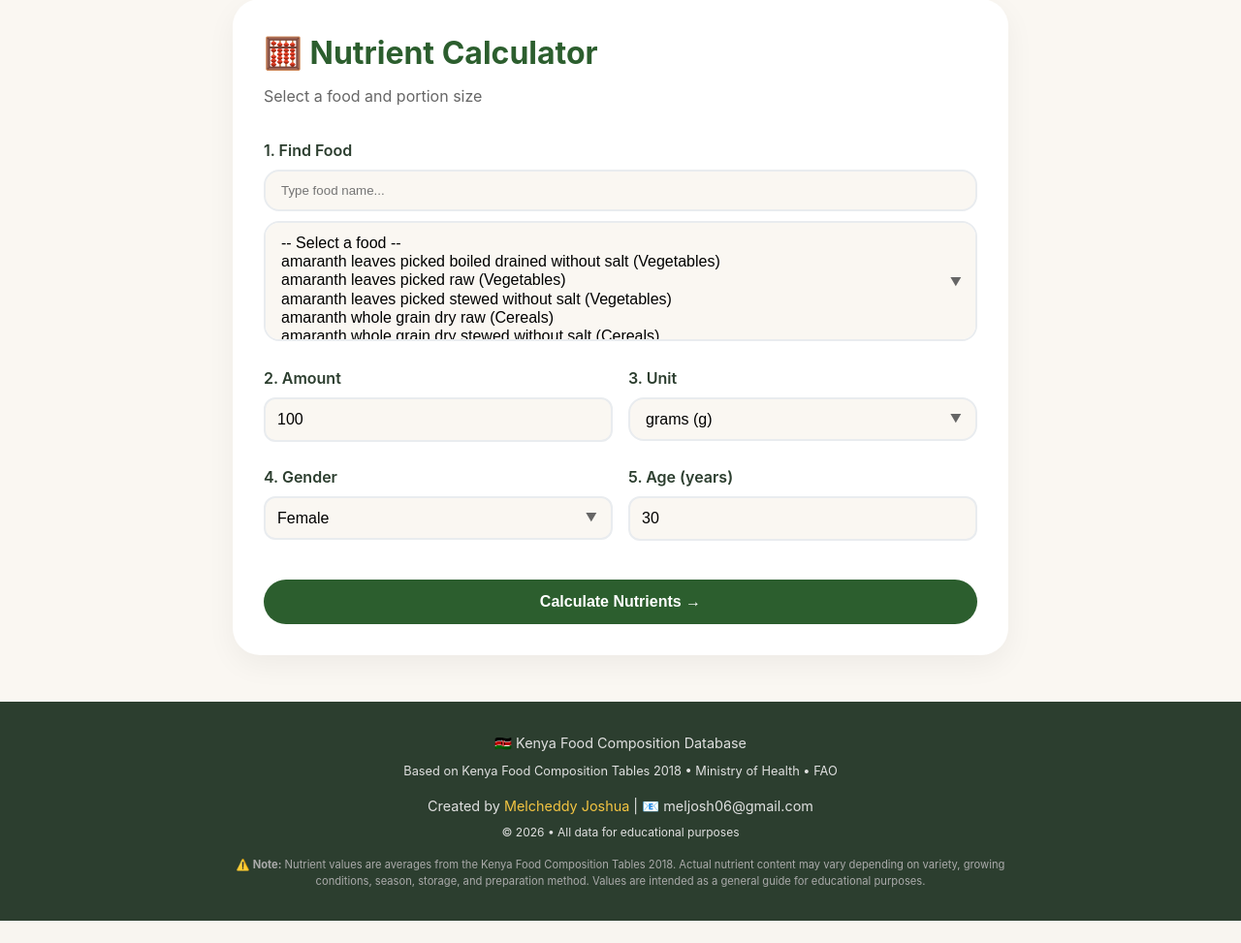
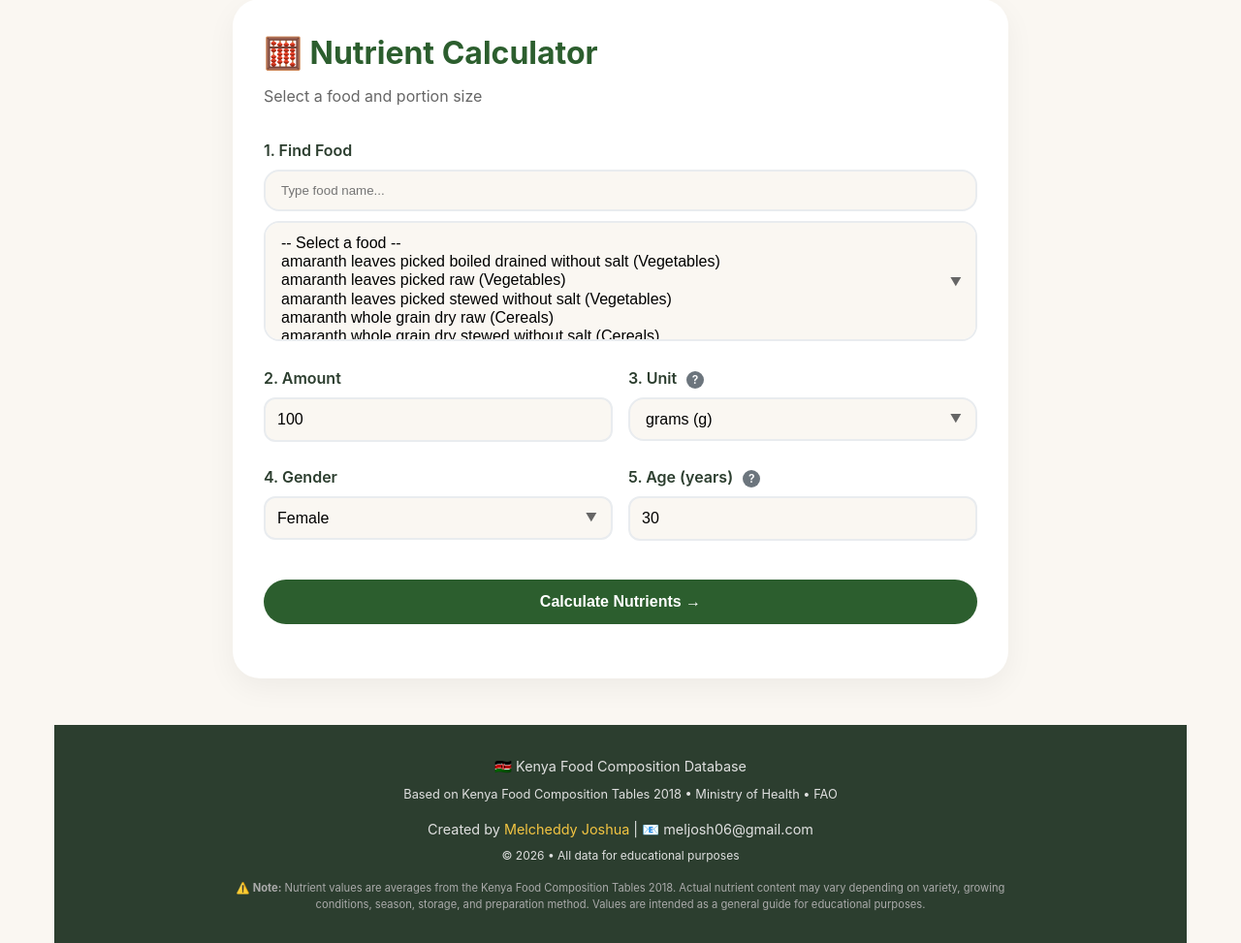
Before and after one commit to melcheddy/kenya-food-database, a Django app: page /calculator/ in a window 1280 px wide. Shown: the part 99-1072 px from the top of the page at 97% size. Before the commit the page ends 1049 px from the top, so only its background shows below. Run offline with Django 5.2, Linux system fonts and the light colour scheme; data comes from the database, SQL or seed files in the repository.

Commit message:
Add RDA tooltip to calculator

```diff
--- a/foods/templates/foods/calculator.html
+++ b/foods/templates/foods/calculator.html
@@ -4,6 +4,142 @@
 
 {% block extra_css %}
 <style>
+function showTooltip(event, message) {
+    const tooltip = document.createElement('div');
+    tooltip.textContent = message;
+    tooltip.style.position = 'fixed';
+    tooltip.style.bottom = '20px';
+    tooltip.style.left = '20px';
+    tooltip.style.right = '20px';
+    tooltip.style.background = '#2c3e2f';
+    tooltip.style.color = 'white';
+    tooltip.style.padding = '12px 16px';
+    tooltip.style.borderRadius = '12px';
+    tooltip.style.zIndex = '10000';
+    tooltip.style.fontSize = '14px';
+    tooltip.style.boxShadow = '0 4px 12px rgba(0,0,0,0.15)';
+
+    document.body.appendChild(tooltip);
+
+    setTimeout(() => {
+        tooltip.remove();
+    }, 3000);
+}
+
+    /* Tooltip Styles */
+.tooltip-container {
+    position: relative;
+    display: inline-block;
+    cursor: help;
+}
+
+.tooltip-container .tooltip-text {
+    visibility: hidden;
+    width: 200px;
+    background-color: #2c3e2f;
+    color: #fff;
+    text-align: center;
+    border-radius: 8px;
+    padding: 8px 12px;
+    position: absolute;
+    z-index: 1000;
+    bottom: 125%;
+    left: 50%;
+    margin-left: -100px;
+    opacity: 0;
+    transition: opacity 0.3s;
+    font-size: 12px;
+    font-weight: normal;
+    pointer-events: none;
+}
+
+.tooltip-container:hover .tooltip-text {
+    visibility: visible;
+    opacity: 1;
+}
+
+.tooltip-icon {
+    display: inline-block;
+    width: 18px;
+    height: 18px;
+    background: #6c757d;
+    color: white;
+    border-radius: 50%;
+    text-align: center;
+    font-size: 12px;
+    line-height: 18px;
+    margin-left: 6px;
+    cursor: help;
+}
+
+@media (max-width: 768px) {
+    .tooltip-container .tooltip-text {
+        width: 180px;
+        margin-left: -90px;
+        font-size: 11px;
+    }
+}
+
+@keyframes fadeInOut {
+    0% { opacity: 0; transform: translateX(-50%) translateY(20px); }
+    15% { opacity: 1; transform: translateX(-50%) translateY(0); }
+    85% { opacity: 1; transform: translateX(-50%) translateY(0); }
+    100% { opacity: 0; transform: translateX(-50%) translateY(-20px); }
+}
+    /* Tooltip Styles */
+.tooltip-container {
+    position: relative;
+    display: inline-block;
+    cursor: help;
+}
+
+.tooltip-container .tooltip-text {
+    visibility: hidden;
+    width: 200px;
+    background-color: #2c3e2f;
+    color: #fff;
+    text-align: center;
+    border-radius: 8px;
+    padding: 8px 12px;
+    position: absolute;
+    z-index: 1000;
+    bottom: 125%;
+    left: 50%;
+    margin-left: -100px;
+    opacity: 0;
+    transition: opacity 0.3s;
+    font-size: 12px;
+    font-weight: normal;
+    pointer-events: none;
+}
+
+.tooltip-container:hover .tooltip-text {
+    visibility: visible;
+    opacity: 1;
+}
+
+.tooltip-icon {
+    display: inline-block;
+    width: 18px;
+    height: 18px;
+    background: #6c757d;
+    color: white;
+    border-radius: 50%;
+    text-align: center;
+    font-size: 12px;
+    line-height: 18px;
+    margin-left: 6px;
+    cursor: help;
+}
+
+/* Mobile touch tooltip */
+@media (max-width: 768px) {
+    .tooltip-container .tooltip-text {
+        width: 180px;
+        margin-left: -90px;
+        font-size: 11px;
+    }
+}
     .calc-container {
         max-width: 800px;
         margin: 0 auto;
@@ -186,6 +322,8 @@
 
         <!-- Food Selection -->
         <div class="form-group">
+            <!-- Food Selection -->
+<div class="form-group">
     <label>1. Find Food</label>
 
     {% if food_selected %}
@@ -222,7 +360,10 @@
     </div>
 
     <div class="form-group">
-                <label>3. Unit</label>
+        <label>
+            3. Unit
+            <span class="tooltip-icon" onclick="showTooltip(event, 'Units: grams (g), cups, tablespoons, plates, bowls, handfuls. Select the unit that matches how you measure your food. For example: 1 cup of rice ≈ 158g.')">?</span>
+        </label>
         <div class="styled-select">
             <select name="unit">
                 <option value="grams" {% if unit == 'grams' %}selected{% endif %}>grams (g)</option>
@@ -261,7 +402,10 @@
     </div>
 
     <div class="form-group">
-                <label>5. Age (years)</label>
+        <label>
+            5. Age (years)
+            <span class="tooltip-icon" onclick="showTooltip(event, 'Age is used to calculate your personalized Recommended Daily Allowance (RDA). Nutrient needs vary by age — children, adults, and older adults have different requirements.')">?</span>
+        </label>
         <input type="number" name="age" value="{{ age }}" min="0" max="120"
                style="width: 100%; padding: 12px; border: 2px solid #e9ecef; border-radius: 12px; font-size: 16px; background: #faf7f2;">
     </div>
@@ -426,6 +570,23 @@
                     <div class="nutrient-item"><span class="nutrient-name">🍊 Vitamin C</span><span class="nutrient-value">${result.vitamin_c_mg ? result.vitamin_c_mg.toFixed(1) : 'N/A'} mg</span></div>
                 </div>
             </div>
+        <div class="nutrient-grid">
+            ... (nutrient cards) ...
+        </div>
+
+        <!-- RDA Reference -->
+        {% if rda %}
+        <div style="margin-top: 20px; padding: 12px 16px; background: #e8f0e8; border-radius: 12px; display: flex; align-items: center; justify-content: space-between; flex-wrap: wrap; gap: 8px;">
+            <span>📊 RDA Reference: {{ gender|title }}, {{ age }} years</span>
+            <span class="tooltip-icon" onclick="showTooltip(event, 'RDA = Recommended Daily Allowance. These percentages show how much of your daily nutrient needs this food provides. Values are based on standard guidelines from the Kenya Food Composition Tables and WHO/FAO recommendations.')">?</span>
+        </div>
+        {% endif %}
+
+        <!-- Share -->
+        <div style="margin-top: 20px; text-align: center;">
+            <a href="https://wa.me/?text=..." ...>💬 WhatsApp</a>
+            ...
+        </div>
 
             <div class="share-buttons">
                 <button class="share-btn share-wa" onclick="shareResults('whatsapp', '${result.amount} ${result.unit} ${result.food_name} has ${result.energy_kcal.toFixed(0)} kcal and ${result.iron_mg.toFixed(1)}mg iron', window.location.href)">💬 WhatsApp</button>
```
Lines whose indentation alone changed are shown as unchanged.
